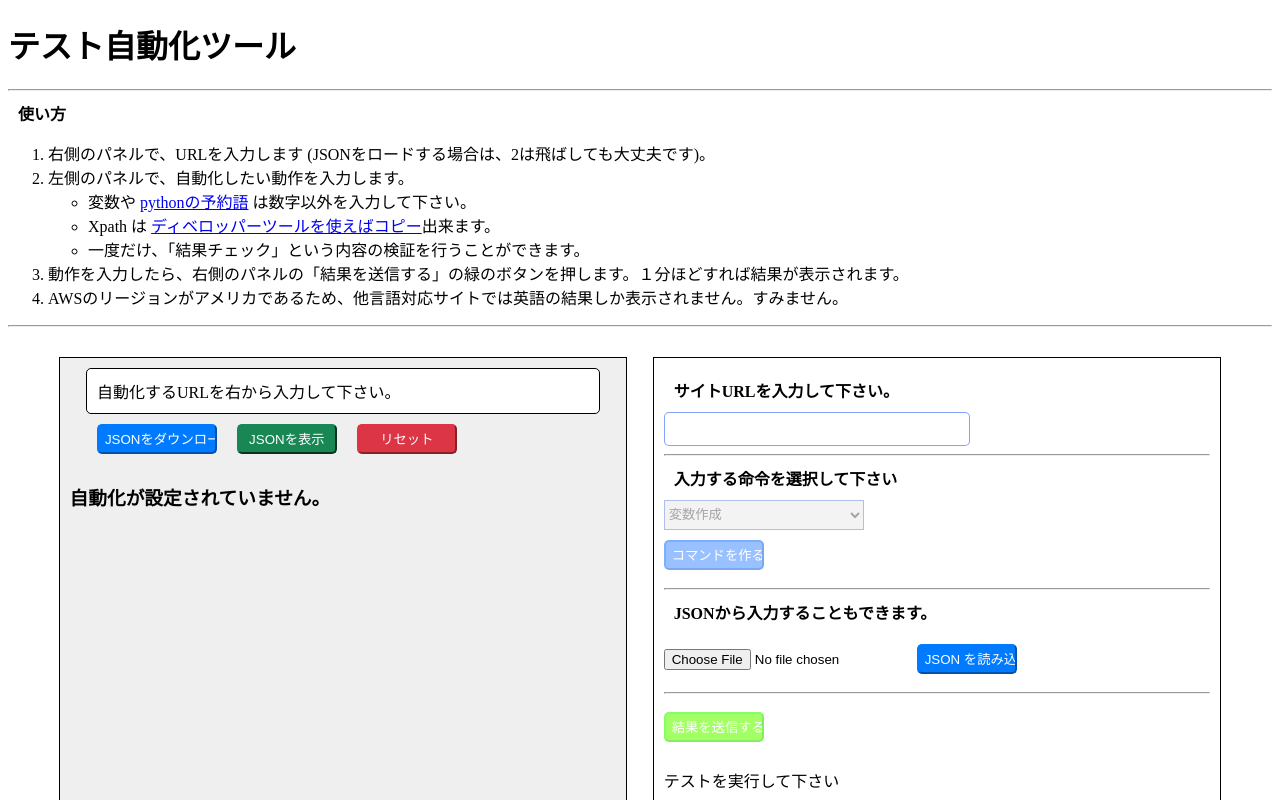
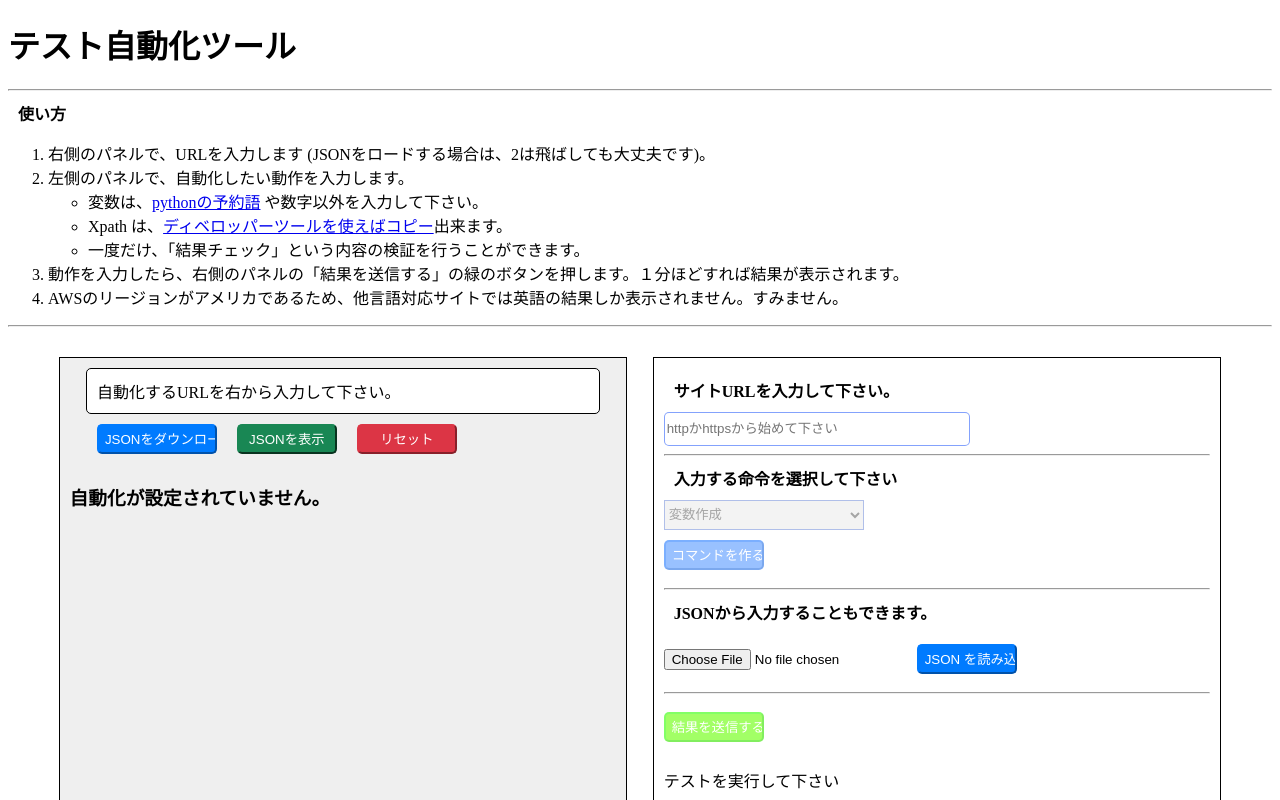
Before and after one commit to YmBIgo/auto-run-test-code, a React (Create React App) app in the folder test_automation_react/: page / in a window 1280 px wide. Shown: the top 800 px of the page. Built offline with nearby package versions, Linux system fonts and the light colour scheme.

Commit message:
fix explanation typo

```diff
--- a/test_automation_react/src/App.tsx
+++ b/test_automation_react/src/App.tsx
@@ -363,8 +363,8 @@ function App() {
         <li>右側のパネルで、URLを入力します (JSONをロードする場合は、2は飛ばしても大丈夫です)。</li>
         <li>左側のパネルで、自動化したい動作を入力します。
           <ul>
-            <li>変数や <a href="http://www.ic.daito.ac.jp/~mizutani/python/intro8_python.html" target="_blank">pythonの予約語</a> は数字以外を入力して下さい。</li>
-            <li>Xpath は <a href="https://qiita.com/ywindish/items/5a992c49387d81df900e" target="_blank">ディベロッパーツールを使えばコピー</a>出来ます。</li>
+            <li>変数は、<a href="http://www.ic.daito.ac.jp/~mizutani/python/intro8_python.html" target="_blank">pythonの予約語</a> や数字以外を入力して下さい。</li>
+            <li>Xpath は、<a href="https://qiita.com/ywindish/items/5a992c49387d81df900e" target="_blank">ディベロッパーツールを使えばコピー</a>出来ます。</li>
             <li>一度だけ、「結果チェック」という内容の検証を行うことができます。</li>
           </ul>
         </li>
@@ -634,7 +634,7 @@ function App() {
       </div>
       <div className="app-right">
         <h4 className="app-h4-without-margin">サイトURLを入力して下さい。</h4>
-        <input className="app-text-input" style={{width: "300px"}} type="text" value={current_url} onChange={(e) => {set_current_url(e.target.value); set_right_command_input_is_disabled(false)}}/>
+        <input className="app-text-input" style={{width: "300px"}} type="text" value={current_url} onChange={(e) => {set_current_url(e.target.value); set_right_command_input_is_disabled(false)}} placeholder="httpかhttpsから始めて下さい"/>
         <hr/>
         <h4 className="app-h4-without-margin">{current_right_message}</h4>
         <select className="app-select" disabled = {right_command_input_is_disabled} value={current_right_command} onChange={(e) => onChangeRightCommand(e)} >
```
